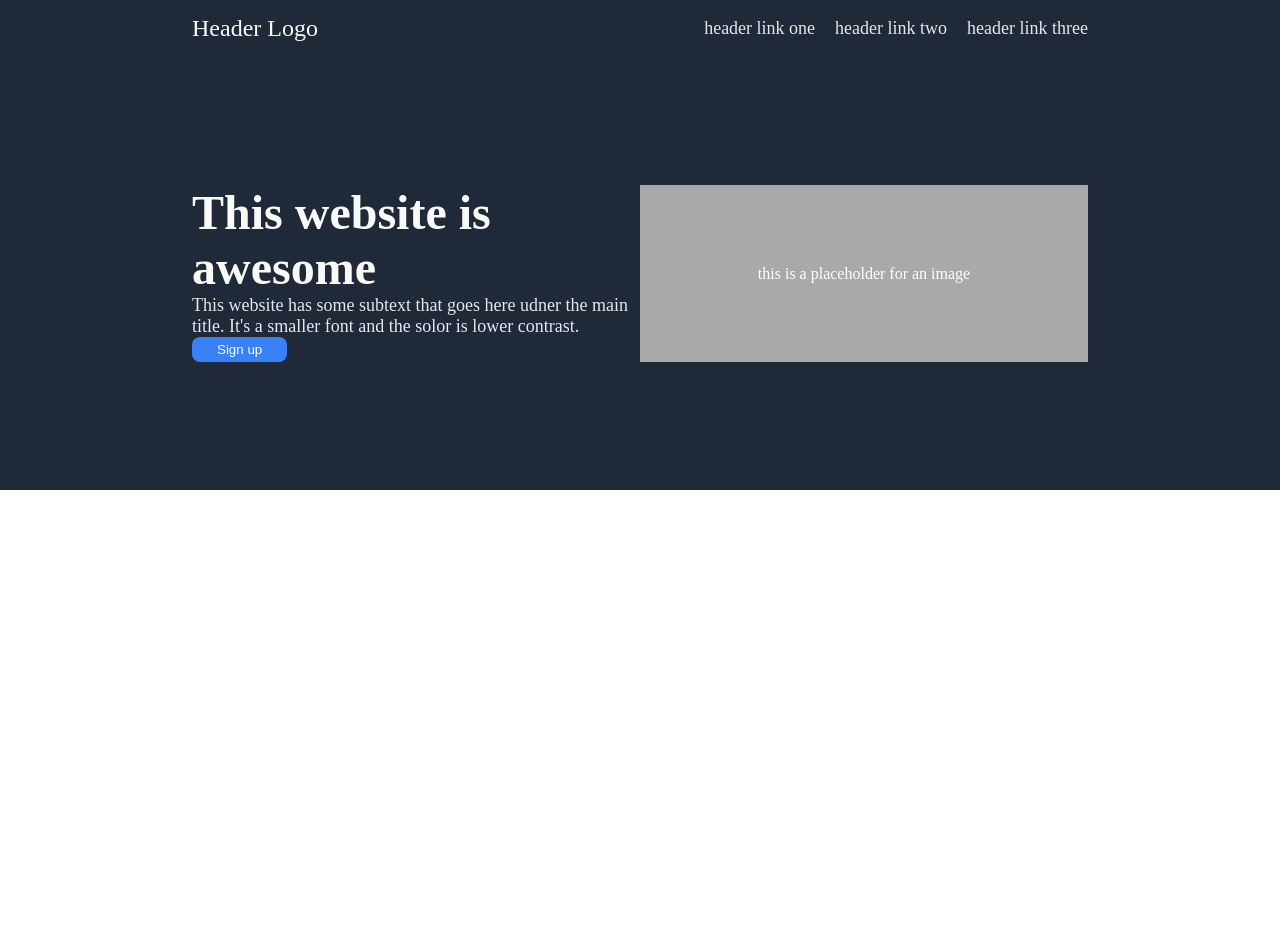
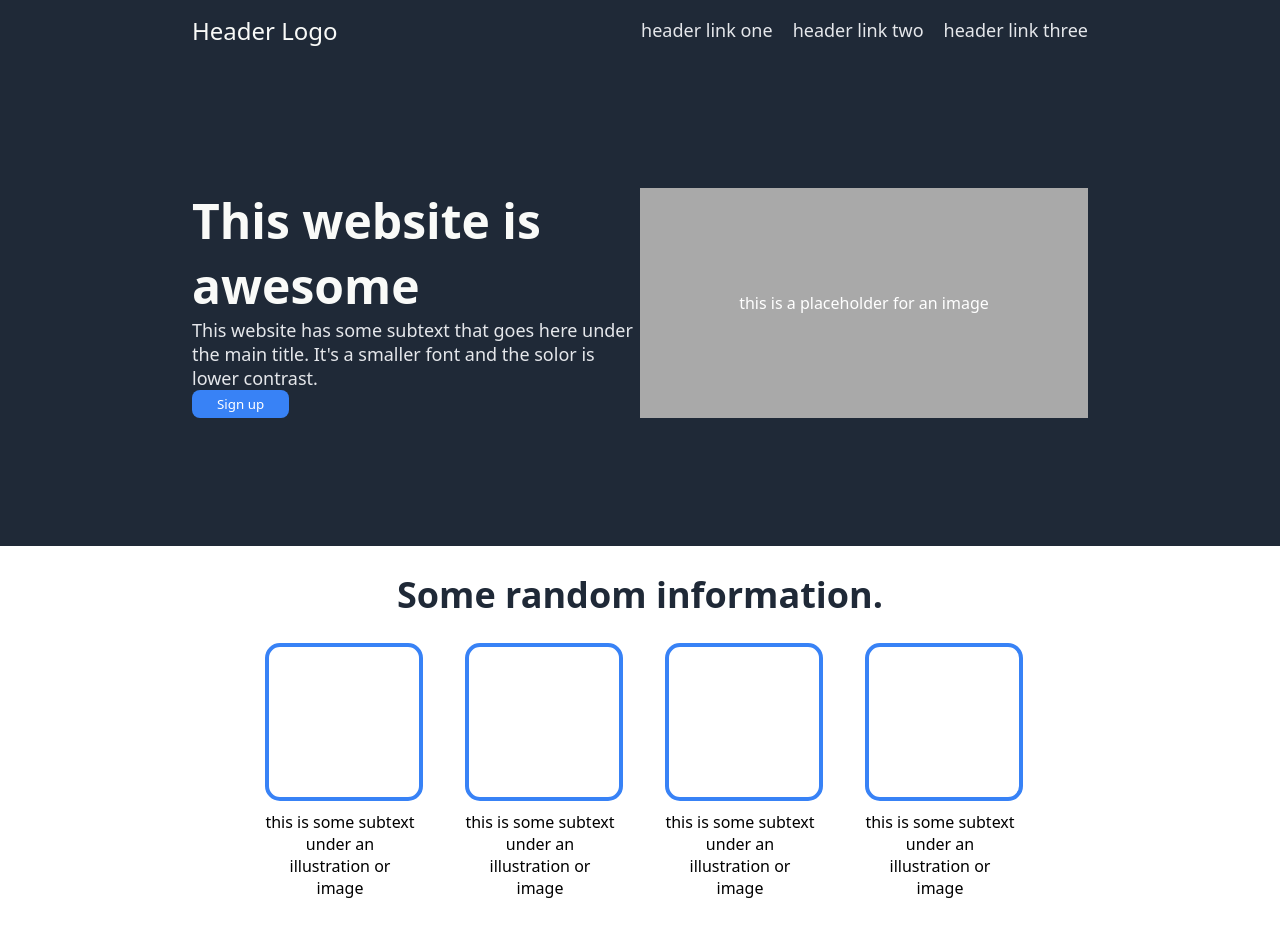
Before and after one commit to GBaumes/odin-landing-page, a plain HTML site: page index.html in a window 1280 px wide. Before the commit the page ends 800 px from the top, so only its background shows below. Drawn offline with Linux system fonts and the light colour scheme.

Commit message:
Finished random info section

```diff
--- a/index.html
+++ b/index.html
@@ -22,7 +22,7 @@
       <div class="left-container">
         <div class="main-text">This website is awesome</div>
         <div class="secondary-text">
-          This website has some subtext that goes here udner the main title.
+          This website has some subtext that goes here under the main title.
           It's a smaller font and the solor is lower contrast.
         </div>
         <button>Sign up</button>
@@ -31,5 +31,27 @@
         <div class="image-placeholder">this is a placeholder for an image</div>
       </div>
     </div>
+
+    <div class="info">
+      <h1 class="info-text">Some random information.</h1>
+      <div class="cards-group">
+        <div class="card">
+          <div class="box"></div>
+          <p>this is some subtext under an illustration or image</p>
+        </div>
+        <div class="card">
+          <div class="box"></div>
+          <p>this is some subtext under an illustration or image</p>
+        </div>
+        <div class="card">
+          <div class="box"></div>
+          <p>this is some subtext under an illustration or image</p>
+        </div>
+        <div class="card">
+          <div class="box"></div>
+          <p>this is some subtext under an illustration or image</p>
+        </div>
+      </div>
+    </div>
   </body>
 </html>
--- a/styles.css
+++ b/styles.css
@@ -1,3 +1,8 @@
+* {
+  font-family: system-ui, -apple-system, BlinkMacSystemFont, Roboto, Oxygen,
+    Ubuntu, Cantarell, "Open Sans", "Helvetica Neue", sans-serif;
+}
+
 body {
   margin: 0;
 }
@@ -68,3 +73,36 @@ button {
 .image-placeholder {
   color: white;
 }
+
+.info {
+  margin-bottom: 40px;
+}
+
+.info-text {
+  font-size: 36px;
+  font-weight: bolder;
+  color: #1f2937;
+  text-align: center;
+}
+
+.cards-group {
+  display: flex;
+  justify-content: center;
+  gap: 50px;
+}
+
+.card {
+  width: 150px;
+  text-align: center;
+}
+
+.box {
+  border: 4px solid #3882f6;
+  height: 150px;
+  width: 150px;
+  border-radius: 15px;
+}
+
+.card > p {
+  margin-top: 10px;
+}
```
